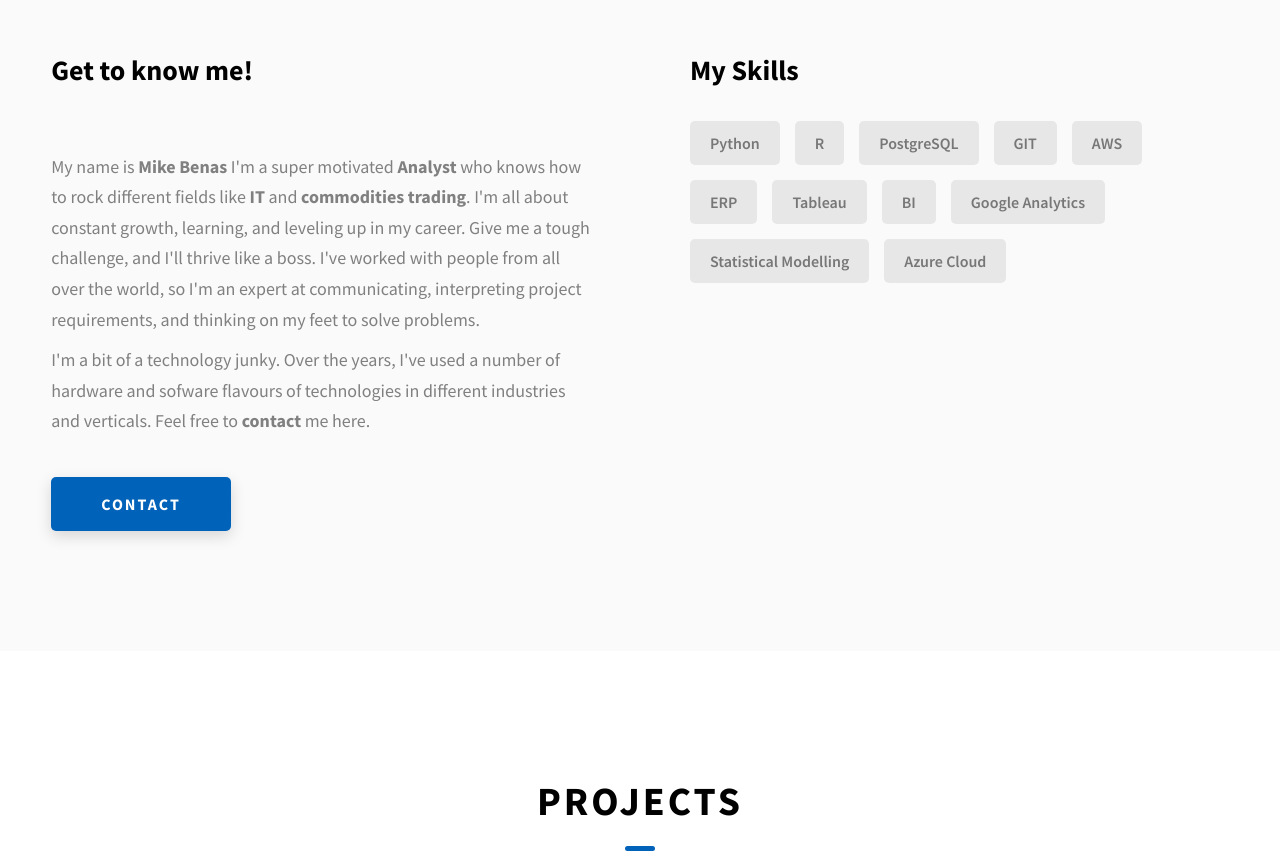
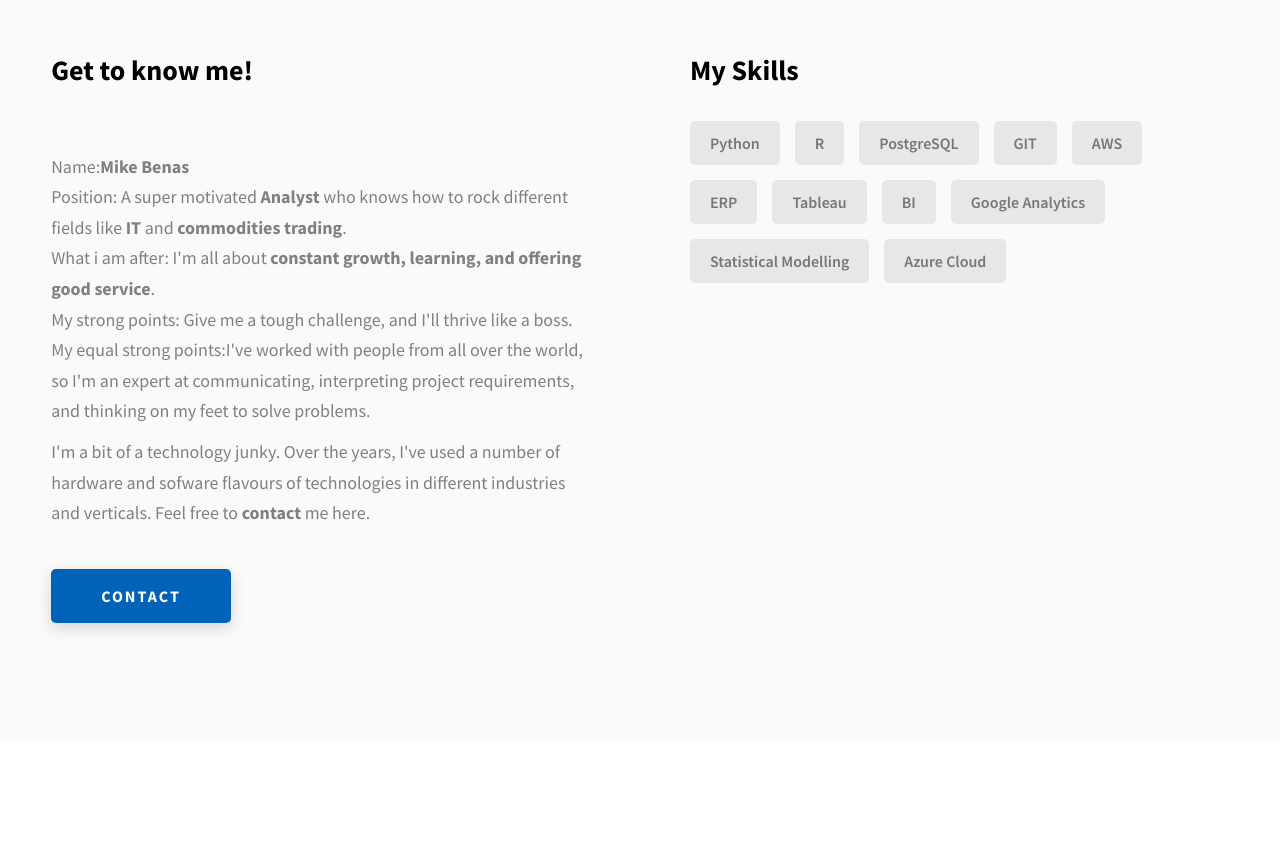
Before and after one commit to mikebenas/mikebenas.github.io, a website: page index.html in a window 1280 px wide. Shown: the part 1120-1980 px from the top of the page. Drawn offline with Linux system fonts and the light colour scheme.

Commit message:
Update index.html

```diff
--- a/index.html
+++ b/index.html
@@ -166,9 +166,11 @@
               <p class="about__content-details-para">
 
 <br>
-My name is <strong>Mike Benas</strong> I'm a super motivated <strong>Analyst</strong> who knows how to rock different fields like <strong>IT</strong> and <strong>commodities trading</strong>. I'm all about constant growth,
-learning, and leveling up in my career. Give me a tough challenge, and I'll thrive like a boss.
-I've worked with people from all over the world, so I'm an expert at communicating, interpreting project requirements, and thinking on my feet to solve problems.
+Name:<strong>Mike Benas</strong><br>
+Position: A super motivated <strong>Analyst</strong> who knows how to rock different fields like <strong>IT</strong> and <strong>commodities trading</strong>.<br>
+What i am after: I'm all about <strong>constant growth, learning, and offering good service</strong>.<br>
+My strong points: Give me a tough challenge, and I'll thrive like a boss.<br>
+My equal strong points:I've worked with people from all over the world, so I'm an expert at communicating, interpreting project requirements, and thinking on my feet to solve problems.<br>
               </p>
               <p class="about__content-details-para">
                 I'm a bit of a technology junky. Over the years, I've used
```
